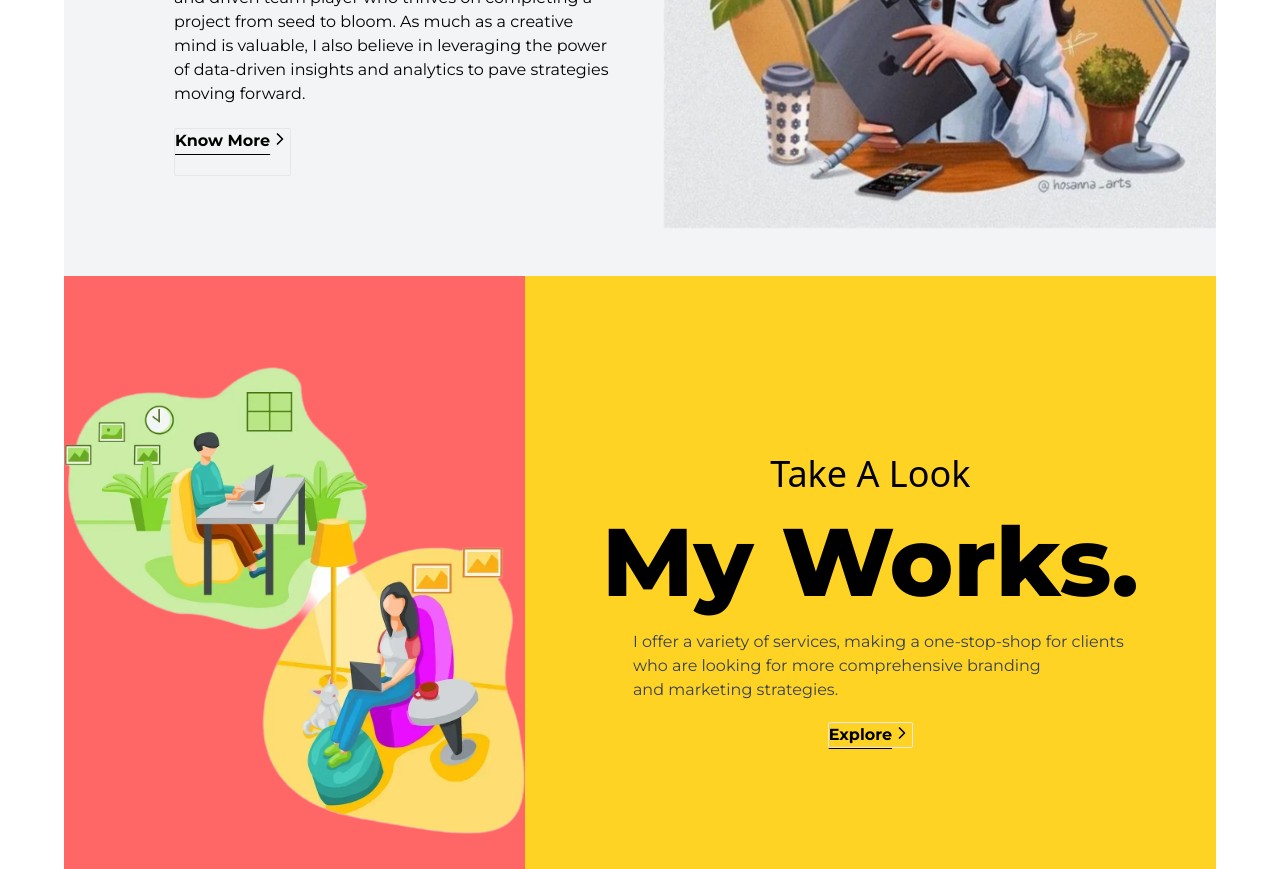
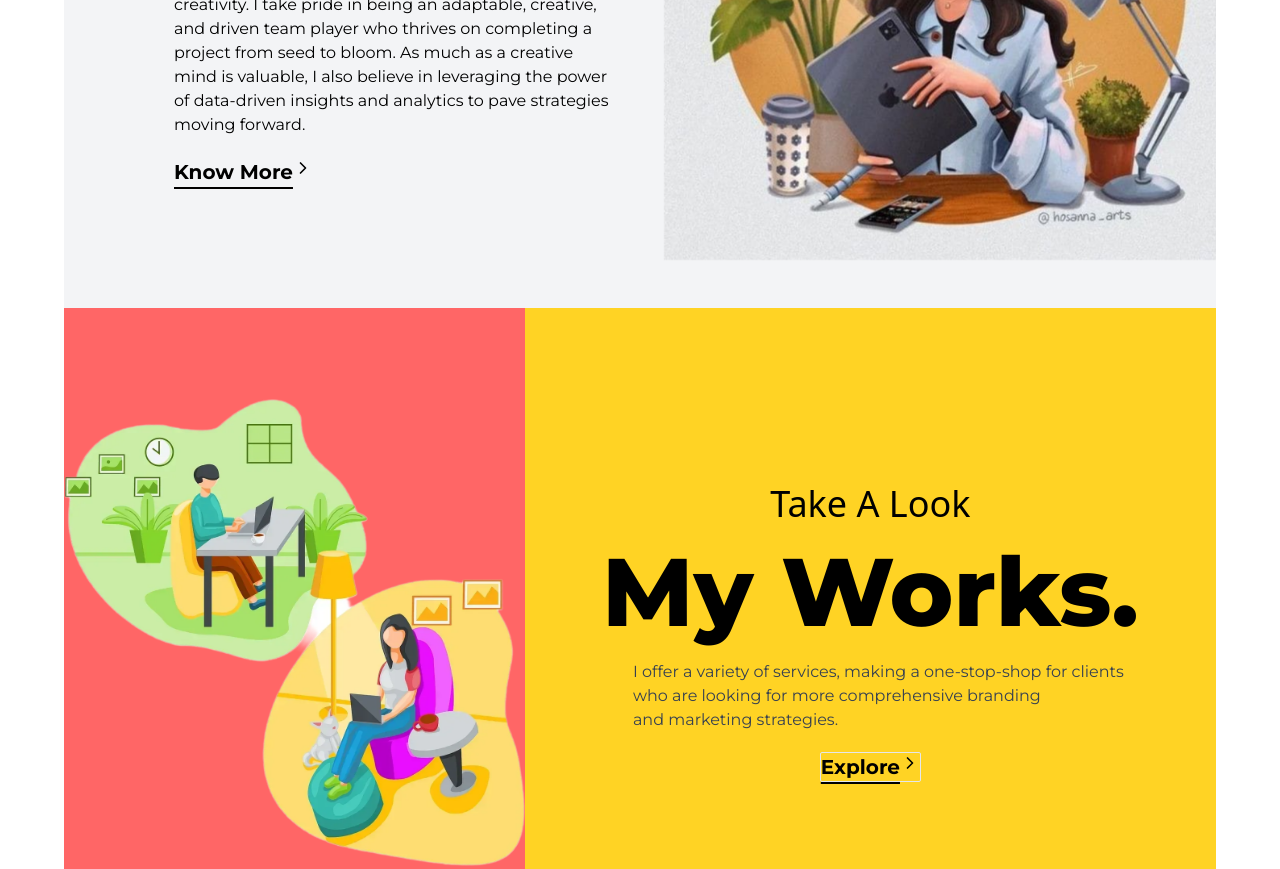
Before and after one commit to Sakshi4698/Sakshi_Portfolio, a website built with Vite: page index.html in a window 1280 px wide. Shown: the part 1160-2029 px from the top of the page. Built offline with nearby package versions, Linux system fonts and the light colour scheme; files whose address does not match are found by name; a web font is replaced by a local one.

Commit message:
Update index.html

```diff
--- a/index.html
+++ b/index.html
@@ -89,7 +89,7 @@
 
 </head>
 <body class="ml-[5%] mr-[5%] ">
-      <nav id="dekstop-nav" class="flex justify-between bg-lightRed mt-[5%] sm:mt-0 sm:pt-10 sm:px-5">
+      <nav id="dekstop-nav" class="flex justify-between bg-lightRed mt-[5%] sm:mt-8 sm:pt-10 sm:px-5">
 
             <ul class="flex gap-2 font-montserrat items-center text-center ml-[20%] mt-[5%] sm:mt-0 sm:ml-[35%] text-white sm:text-2xl sm:gap-6">
                 <li><a href="#">Home</a></li>
@@ -137,9 +137,9 @@
                     I take pride in being an adaptable, creative, and driven team player who thrives on completing a
                      project from seed to bloom. As much as a creative mind is valuable, I also believe in leveraging the power of data-driven insights and analytics to pave strategies moving forward.
                 </p>
-                    <div class="flex  cursor-pointer group justify-between rounded-sm border">
+                    <div class="flex  cursor-pointer group justify-between">
                         <a href="./about.html" class="font-montserrat font-bold
-                         text-black group-hover:text-lightRed underline underline-offset-8 transition-all duration-300">Know More</a>
+                         text-black group-hover:text-lightRed underline underline-offset-8 transition-all duration-300 sm:text-xl">Know More</a>
                         <img src="./assets/chevron-right.svg" class="w-5 h-5 text-black group-hover:text-lightRed transition-all duration-300 "/>
                     </div>
 
@@ -170,7 +170,7 @@
             </p>
                 <div class="flex  cursor-pointer group justify-center rounded-sm border ">
                     <a href="./work.html" class="font-montserrat font-bold
-                     text-black group-hover:text-lightRed underline underline-offset-8 transition-all duration-300">Explore</a>
+                     text-black group-hover:text-lightRed underline underline-offset-8 transition-all duration-300 sm:text-xl">Explore</a>
                     <img src="./assets/chevron-right.svg" class="w-5 h-5 text-black group-hover:text-lightRed transition-all duration-300 "/>
                 </div>
         </div>
```
